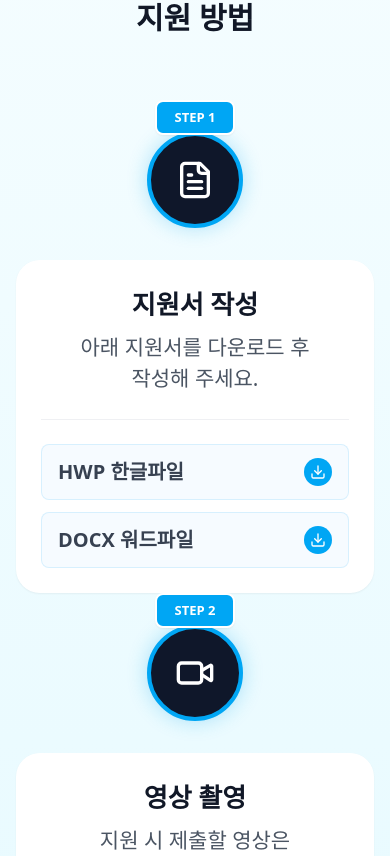
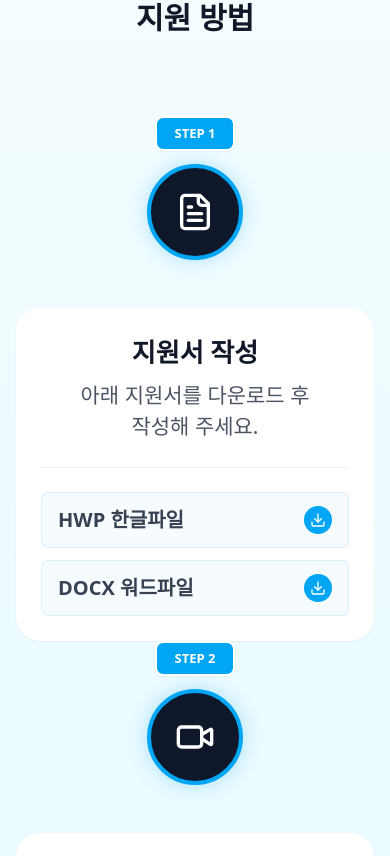
Before and after one commit to seun9eun/healingvoice, a React (Vite) app: page / in a window 390 px wide. Shown: the part 5388-6244 px from the top of the page. Built offline with nearby package versions, Linux system fonts and the light colour scheme; a web font is replaced by a local one.

Commit message:
style: refine steps section spacing for better clarity and mobile view

```diff
--- a/src/app/components/StepsSection.tsx
+++ b/src/app/components/StepsSection.tsx
@@ -188,7 +188,7 @@ export function StepsSection() {
     >
       <div className="container mx-auto px-4">
         {/* Header */}
-        <div className="text-center mb-24">
+        <div className="text-center mb-32">
           <span className="text-[#44a9ff] font-bold uppercase tracking-widest text-[16px]">
             {t('steps.subtitle')}
           </span>
@@ -198,7 +198,7 @@ export function StepsSection() {
         </div>
 
         {/* Steps Grid */}
-        <div className="grid grid-cols-1 sm:grid-cols-2 lg:grid-cols-4 gap-8 relative max-w-7xl mx-auto">
+        <div className="grid grid-cols-1 sm:grid-cols-2 lg:grid-cols-4 gap-12 relative max-w-7xl mx-auto">
           {/* Connector Line (Desktop) */}
           <div className="hidden lg:block absolute top-[48px] left-0 right-0 h-0.5 bg-sky-300/20 z-0" />
 
@@ -208,12 +208,12 @@ export function StepsSection() {
               className="relative z-10 flex flex-col items-center"
             >
               {/* STEP Marker */}
-              <div className="relative mb-8">
+              <div className="relative mb-12">
                 <div className="w-24 h-24 rounded-full bg-slate-900 border-4 border-[#00a6f4] flex items-center justify-center shadow-[0_0_20px_rgba(14,165,233,0.3)] z-10 relative">
                   <step.icon className="w-10 h-10 text-white" />
                 </div>
                 {/* STEP Badge (Rounded Rect) */}
-                <div className="absolute -top-8 left-1/2 -translate-x-1/2 px-4 py-1.5 bg-[#00a6f4] text-white font-black rounded-[8px] flex items-center justify-center text-[13px] border-2 border-white z-20 shadow-sm whitespace-nowrap min-w-[80px]">
+                <div className="absolute -top-12 left-1/2 -translate-x-1/2 px-4 py-1.5 bg-[#00a6f4] text-white font-black rounded-[8px] flex items-center justify-center text-[13px] border-2 border-white z-20 shadow-sm whitespace-nowrap min-w-[80px]">
                   STEP {step.step}
                 </div>
               </div>
```
